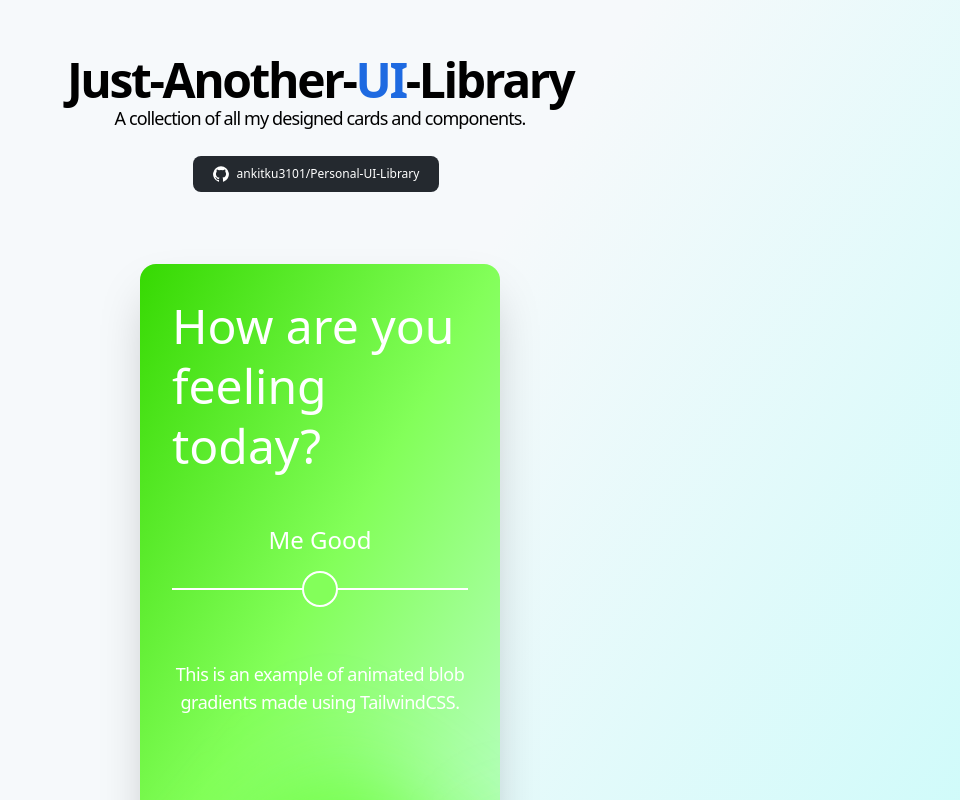
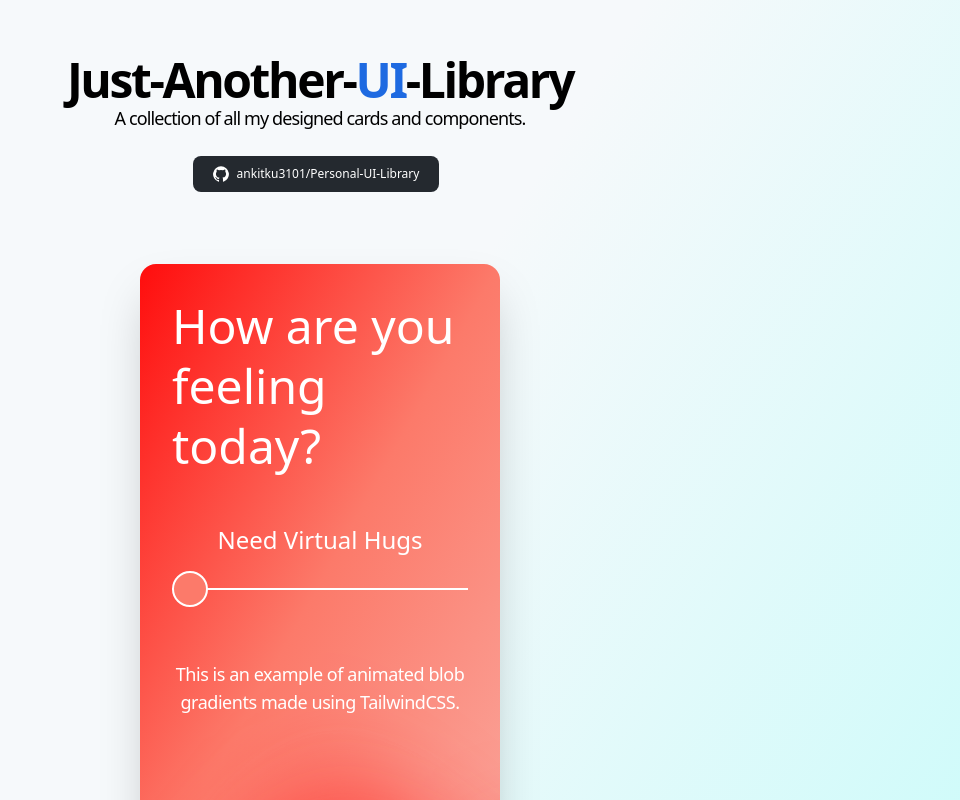
Before and after one commit to ankitku3101/Personal-UI-Library, a Next.js app: page / in a window 1280 px wide. Shown: the top 800 px of the page, without its empty margins (320-1280 px from the left). Built offline with nearby package versions, Linux system fonts and the light colour scheme.

Commit message:
Modified: Initial state set to Sad in BlobGradient.tsx

```diff
--- a/components/BlobGradient.tsx
+++ b/components/BlobGradient.tsx
@@ -22,7 +22,7 @@ const feelingLabelMap = {
 };
 export default function BlobGradient() {
   const wrapperRef = useRef<HTMLDivElement | null>(null);
-  const [feeling, setFeeling] = useState<Feeling>(Feeling.Neutral);
+  const [feeling, setFeeling] = useState<Feeling>(Feeling.Sad);
 
   useEffect(() => {
     if (!wrapperRef.current) return;
```
